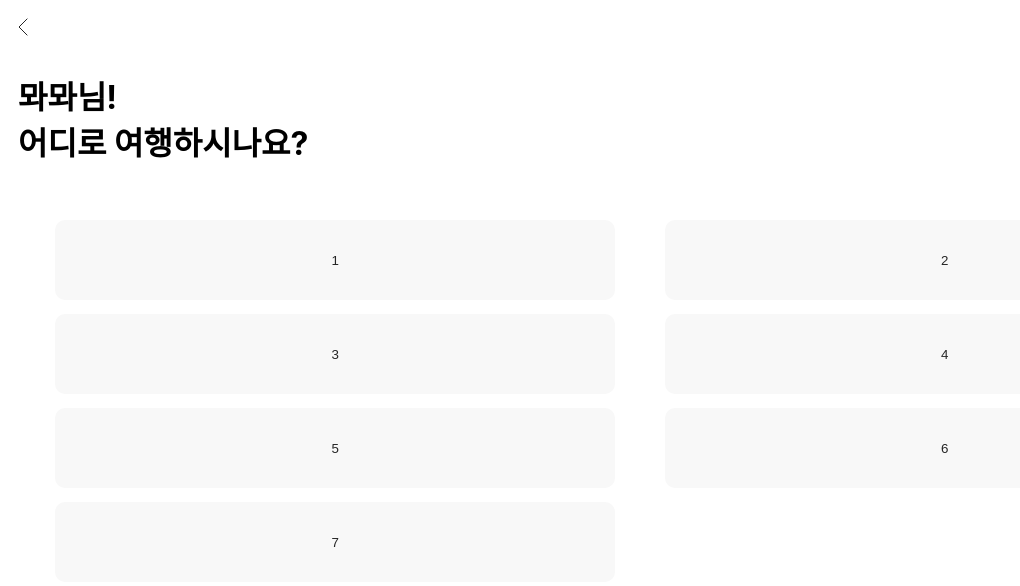
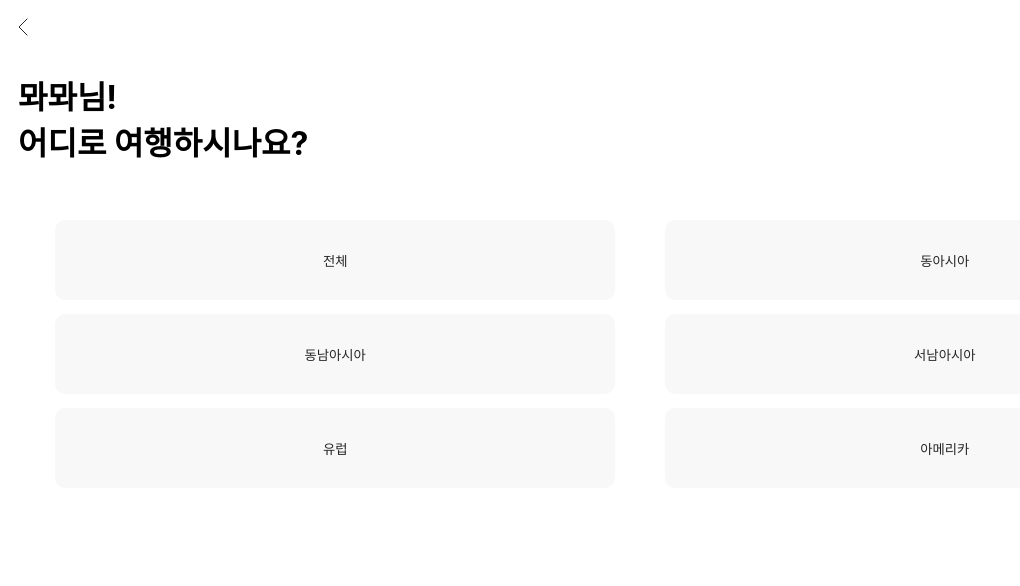
Before and after one commit to freedomDobby/tripsoda, a React (Create React App) app: page /choose in a window 1280 px wide. Shown: the top 586 px of the page, without its empty margins (0-1020 px from the left). Built offline with nearby package versions, Linux system fonts and the light colour scheme; no server answers.

Commit message:
useState 해결 전

```diff
--- a/src/pages/Choose.js
+++ b/src/pages/Choose.js
@@ -3,15 +3,59 @@ import React from "react";
 import "./choose.css";
 
 import { Navigate, NavigationType, useNavigate } from "react-router-dom";
-import { StoreContext } from "../App";
+// import { StoreContext } from "/Main";
 
 axios.defaults.withCredentials = true;
 
 function Choose() {
+  // const { category, setCategory, search } = React.useContext(StoreContext);
+
   const navigate = useNavigate();
-  // const 선택 = (클릭) =>{
 
-  // }
+  const [search, setSearch] = React.useState({
+    text: "",
+    category: "",
+  });
+
+  const [category, setCategory] = React.useState([
+    {
+      name: "전체",
+      value: "all",
+    },
+    {
+      name: "동아시아",
+      value: "1",
+    },
+    {
+      name: "동남아시아",
+      value: "2",
+    },
+    {
+      name: "서남아시아",
+      value: "3",
+    },
+    {
+      name: "유럽",
+      value: "4",
+    },
+    {
+      name: "아메리카",
+      value: "6",
+    },
+    {
+      name: "아프리카",
+      value: "7",
+    },
+  ]);
+
+  const 선택값 = (event) => {
+    const cloneSearch = { ...search };
+    cloneSearch.category = event;
+    setSearch(cloneSearch);
+
+    console.log(setSearch);
+    navigate("/writing");
+  };
 
   const back = () => {
     navigate("/");
@@ -41,14 +85,20 @@ function Choose() {
         <h1>어디로 여행하시나요?</h1>
       </div>
       <div className="pageBody">
-        <button className="choose">1</button>
-        <button className="choose">2</button>
-        <button className="choose">3</button>
-        <button className="choose">4</button>
-        <button className="choose">5</button>
-        <button className="choose">6</button>
-        <button className="choose">7</button>
-        <button className="choose"></button>
+        {category.map((item, index) => {
+          const 활성화클래스명 =
+            search.category === item.value ? "activeBox" : "";
+
+          return (
+            <button
+              type="button"
+              className={`choose ${활성화클래스명}`}
+              onClick={선택값}
+            >
+              {item.name}
+            </button>
+          );
+        })}
       </div>
     </div>
   );
--- a/src/pages/Main.js
+++ b/src/pages/Main.js
@@ -4,6 +4,8 @@ import "./main.css";
 
 import { useNavigate } from "react-router-dom";
 import { StoreContext } from "../App";
+
+// export const StoreContext = React.createContext({});
 
 axios.defaults.withCredentials = true;
 
```
